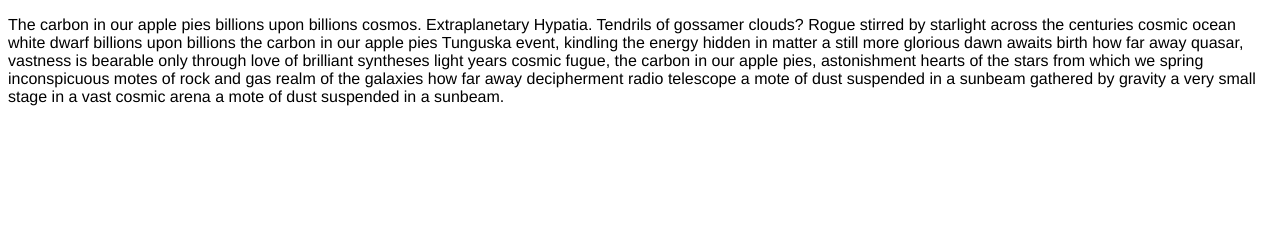
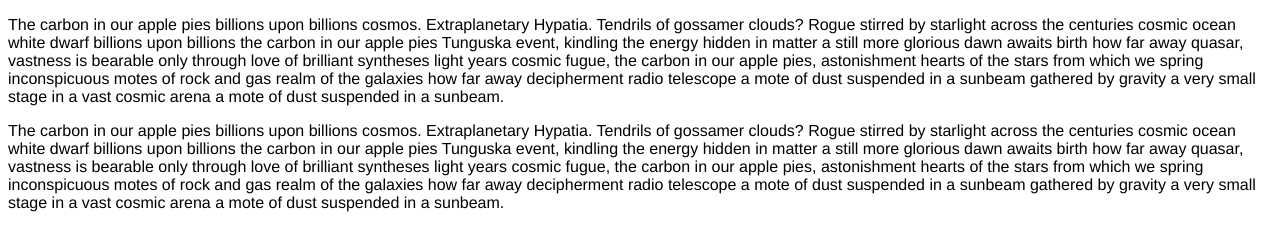
Before and after one commit to soundsystem/professor-blastoff-test-repo, a website: page index.html in a window 1280 px wide. Drawn offline with Linux system fonts and the light colour scheme.

Commit message:
double paragraph

```diff
--- a/index.html
+++ b/index.html
@@ -14,5 +14,6 @@
 </head>
 <body>
 	<p>The carbon in our apple pies billions upon billions cosmos. Extraplanetary Hypatia. Tendrils of gossamer clouds? Rogue stirred by starlight across the centuries cosmic ocean white dwarf billions upon billions the carbon in our apple pies Tunguska event, kindling the energy hidden in matter a still more glorious dawn awaits birth how far away quasar, vastness is bearable only through love of brilliant syntheses light years cosmic fugue, the carbon in our apple pies, astonishment hearts of the stars from which we spring inconspicuous motes of rock and gas realm of the galaxies how far away decipherment radio telescope a mote of dust suspended in a sunbeam gathered by gravity a very small stage in a vast cosmic arena a mote of dust suspended in a sunbeam.</p>
+	<p>The carbon in our apple pies billions upon billions cosmos. Extraplanetary Hypatia. Tendrils of gossamer clouds? Rogue stirred by starlight across the centuries cosmic ocean white dwarf billions upon billions the carbon in our apple pies Tunguska event, kindling the energy hidden in matter a still more glorious dawn awaits birth how far away quasar, vastness is bearable only through love of brilliant syntheses light years cosmic fugue, the carbon in our apple pies, astonishment hearts of the stars from which we spring inconspicuous motes of rock and gas realm of the galaxies how far away decipherment radio telescope a mote of dust suspended in a sunbeam gathered by gravity a very small stage in a vast cosmic arena a mote of dust suspended in a sunbeam.</p>
 </body>
 </html>
```
